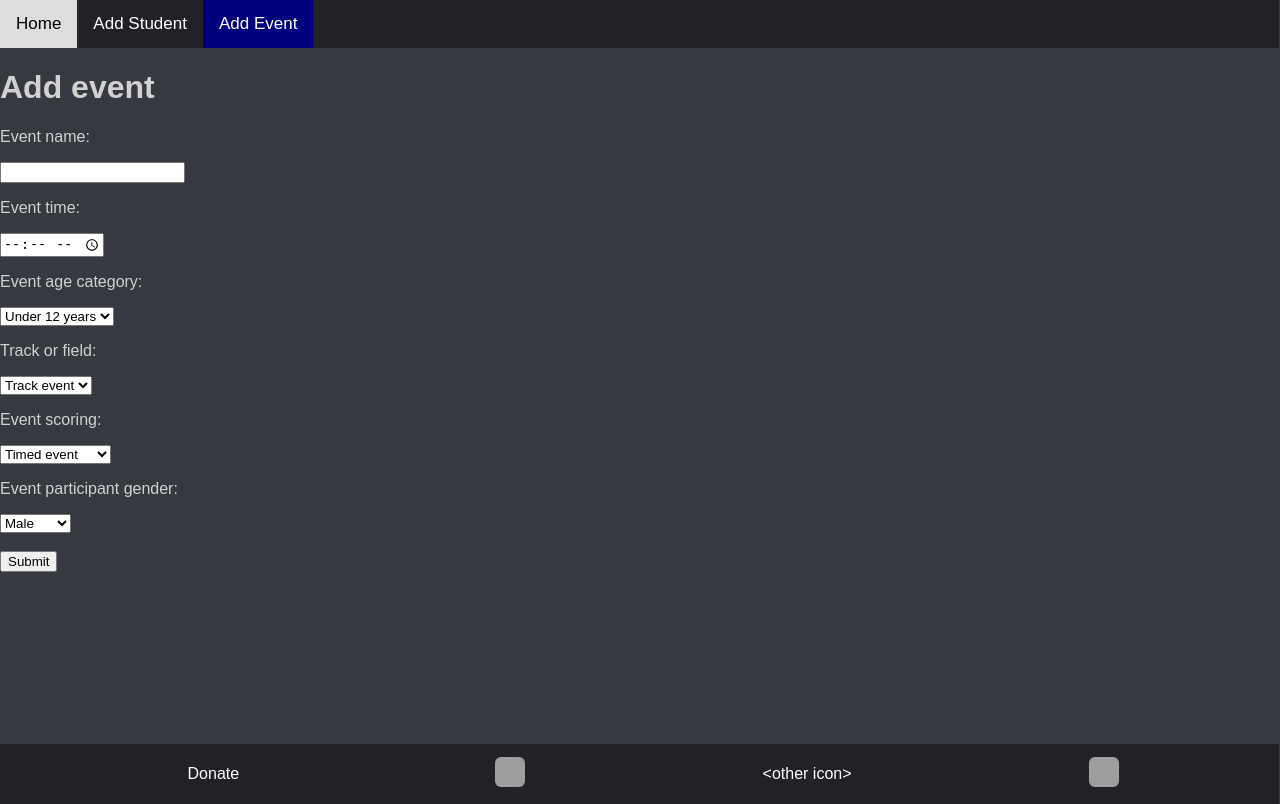
After one commit to JamesPerisher/track-in-time-server, a Flask app: page /add_event in a window 1280 px wide. The commit adds this page. Run offline with Flask 2, Linux system fonts and the light colour scheme; parts of the project's set-up code (start-up, migrations or seed data) failed here and were passed over; grey boxes are pictures that could not be loaded.

Commit message:
add event form created

```diff
--- a/main.py
+++ b/main.py
@@ -31,6 +31,22 @@ def add_person():
     return render_template("person_form.html", success="Successfully created user: %s %s"%(base["name_first"], base["name_last"]), fields=empty)
     # TODO: call add to datbase funtion data is in base
 
+@app.route('/add_event')
+def add_event():
+    empty = {}
+    return render_template("event_form.html", fields=empty)
+    if request.args.to_dict() == {}:
+        return render_template("person_form.html", fields=empty)
+    return
+    base = empty.copy()
+    res_data = request.args.to_dict()
+    base.update(res_data)
+
+    if "" in [base[x] for x in base]:
+        return render_template("event_form.html", error="All fields must be filled.", fields=base)
+    return render_template("event_form.html", success="Successfully created event: %s"%(base["name"]), fields=empty)
+    # TODO: call add to datbase funtion data is in base
+
 
 c = db.connection()
 c.data_entry()
--- /dev/null
+++ b/templates/event_form.html
@@ -0,0 +1,67 @@
+{% extends "template.html" %}
+{% block title %}Add{% endblock %}
+{% set active='add_event' %}
+
+{% block head %}
+{{ super() }}
+<link type="text/css" rel="stylesheet" href="static/css/add_values.css" />
+{% endblock %}
+
+
+
+{% block content %}
+<h1>Add event</h1>
+{% if error %} <p class="error">{{error}}</p> {% endif %}
+{% if success %} <p class="success">{{success}}</p> {% endif %}
+<form action="">
+
+
+  <p>Event name:</p>
+  <input type="text" name="name" value="{{fields["name"]}}">
+  <br>
+
+  <p>Event time:</p>
+  <input type="time" name="time" value="{{fields["time"]}}">
+  <br>
+
+  <p>Event age category:</p>
+  <select name="track_feild ">
+    <option value="under12">Under 12 years</option>
+    <option value="under16">Under 16 years</option>
+    <option value="under18">Under 18 years</option>
+  </select>
+  <!-- TODO: get age categorys from database -->
+  <br>
+
+  <p>Track or field:</p>
+  <select name="track_feild ">
+    <option value="track ">Track event</option>
+    <option value="field ">Field event</option>
+  </select>
+  <br>
+
+  <p>Event scoring:</p>
+  <select name="timed_score_distance ">
+    <option value="timed">Timed event</option>
+    <option value="score">Scored event</option>
+    <option value="distance">Distance event</option>
+  </select>
+  <br>
+
+  <p>Event participant gender:</p>
+  <select name="gender">
+    <option value="male">Male</option>
+    <option value="female">Female</option>
+    <option value="both">Both</option>
+    <option value="other">Other</option>
+    <option value="chicken">Chicken</option>
+    <option value="potato">Potato</option>
+  </select>
+  <br>
+
+
+
+  <br>
+  <input type="submit" value="Submit">
+</form>
+{% endblock %}
--- a/templates/template.html
+++ b/templates/template.html
@@ -8,7 +8,7 @@
 
   <div class="topnav">
     {% if not newpages %}{% set newpages = dict() %}{% endif %}
-    {% set nav_list = dict({"home":"Home", "add_person":"Add Student"}, **newpages) %}
+    {% set nav_list = dict({"home":"Home", "add_person":"Add Student", "add_event":"Add Event"}, **newpages) %}
     {% for i in nav_list %}
     <a class="cat {% if active==i %}active{%endif %} {{i}}" href="{{ url_for(i) }}">{{nav_list[i]}}</a>
     {% endfor %}
```
